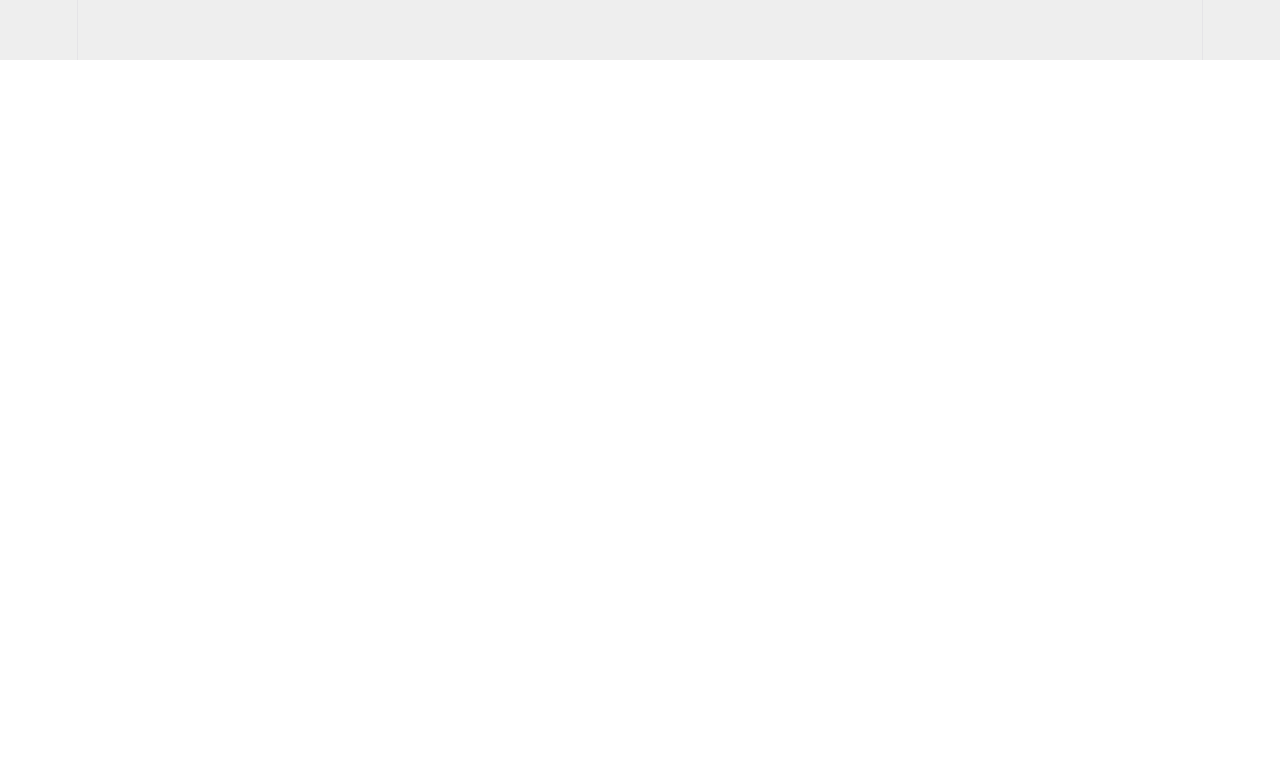
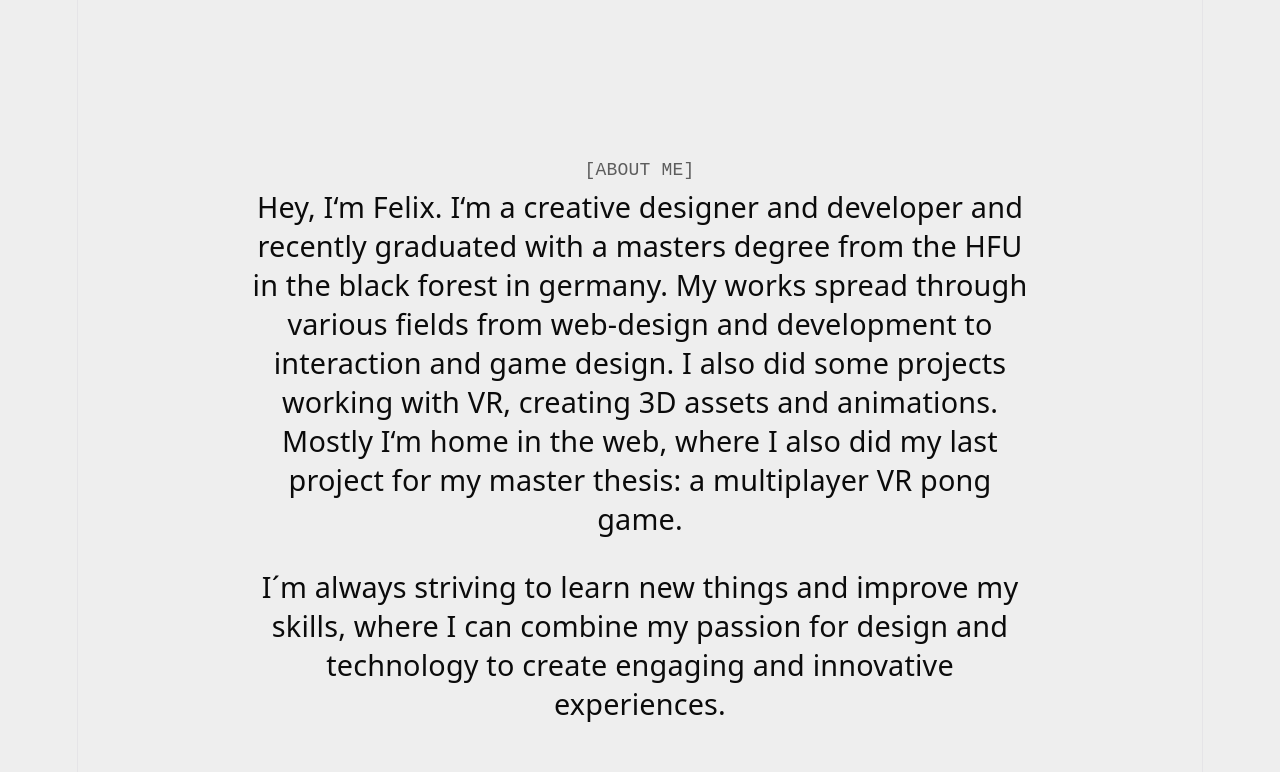
Before and after one commit to felixChB/web-portfolio, a React (Vite) app: page / in a window 1280 px wide. Shown: the part 740-1512 px from the top of the page. Before the commit the page ends 800 px from the top, so only its background shows below. Built offline with nearby package versions, Linux system fonts and the light colour scheme.

Commit message:
added cursors

```diff
--- a/src/App.tsx
+++ b/src/App.tsx
@@ -5,6 +5,7 @@ import './styles/home-page.css'
 import { Header } from './components/Header'
 import { BurgerMenu } from './components/BurgerMenu'
 import { Footer } from './components/Footer'
+import { ImageCursor, TextCursor } from './components/CustomCursor'
 
 function App() {
   const [section, setSection] = useState('Home')
@@ -13,10 +14,58 @@ function App() {
     <>
       <Header />
       <BurgerMenu />
+
+      <main>
+        <Home />
+        <About />
+      </main>
+
       <Footer />
+      {/* <ImageCursor imageUrl="./assets/cursor-assets/cursor-default.png" /> */}
+      <TextCursor />
     </>
 
   )
 }
 
+function Home() {
+  return (
+    <section id="home">
+      <div id="home-wrapper">
+        <h1 className="home-headline">
+          <span className="headline-text">Portfolio</span>
+        </h1>
+        <div className="scroll-to-explore">
+          <span>scroll to explore</span>
+        </div>
+      </div>
+    </section>
+  )
+}
+
+function About() {
+  return (
+    <section id="about">
+      <div id="about-wrapper" className="appear-elem text-font">
+        <div className="about-text-wrapper">
+          <span className="brackets-headline">[about me]</span>
+          <div id="about-text" className="appear-text-wrapper">
+            <p className="appear-text-part" style={{ marginBottom: '1em' }}>
+              Hey, I‘m Felix. I‘m a creative designer and developer and recently graduated with a masters
+              degree from the HFU in the black forest in germany. My works spread through various fields
+              from web-design and development to interaction and game design. I also did some projects
+              working with VR, creating 3D assets and animations. Mostly I‘m home in the web, where I also
+              did my last project for my master thesis: a multiplayer VR pong game.
+            </p>
+            <p className="appear-text-part">
+              I´m always striving to learn new things and improve my skills, where I can combine my
+              passion for design and technology to create engaging and innovative experiences.
+            </p>
+          </div>
+        </div>
+      </div>
+    </section>
+  )
+}
+
 export default App
--- /dev/null
+++ b/src/components/CustomCursor.tsx
@@ -0,0 +1,26 @@
+import { ArrowIconWrapper } from "./SvgIcons"
+
+export function TextCursor() {
+    return (
+        <div id="cursor-view-project" className="cursor">
+            <div className="cursor-wrapper">
+                <span className="cursor-view-project view-project">
+                    <span className="cursor-text view-project-text">[View project]</span>
+                    <ArrowIconWrapper />
+                </span>
+            </div>
+        </div>
+    )
+}
+
+export function ImageCursor(imageUrl: string) {
+    return (
+        <div id="cursor-img" className="cursor">
+            <div className="cursor-wrapper">
+                <div className="cursor-img-wrapper">
+                    <img className="cursor-img" src={imageUrl} alt=""/>
+                </div>
+            </div>
+        </div>
+    )
+}
--- a/src/global-variables.ts
+++ b/src/global-variables.ts
@@ -1,4 +1,5 @@
 export const globalVariables = {
     githubUrl: "https://github.com/felixChB",
-    linkedinUrl: "https://www.linkedin.com/in/felix-brunn-0a32313a3/"
+    linkedinUrl: "https://www.linkedin.com/in/felix-brunn-0a32313a3/",
+
 };
```
